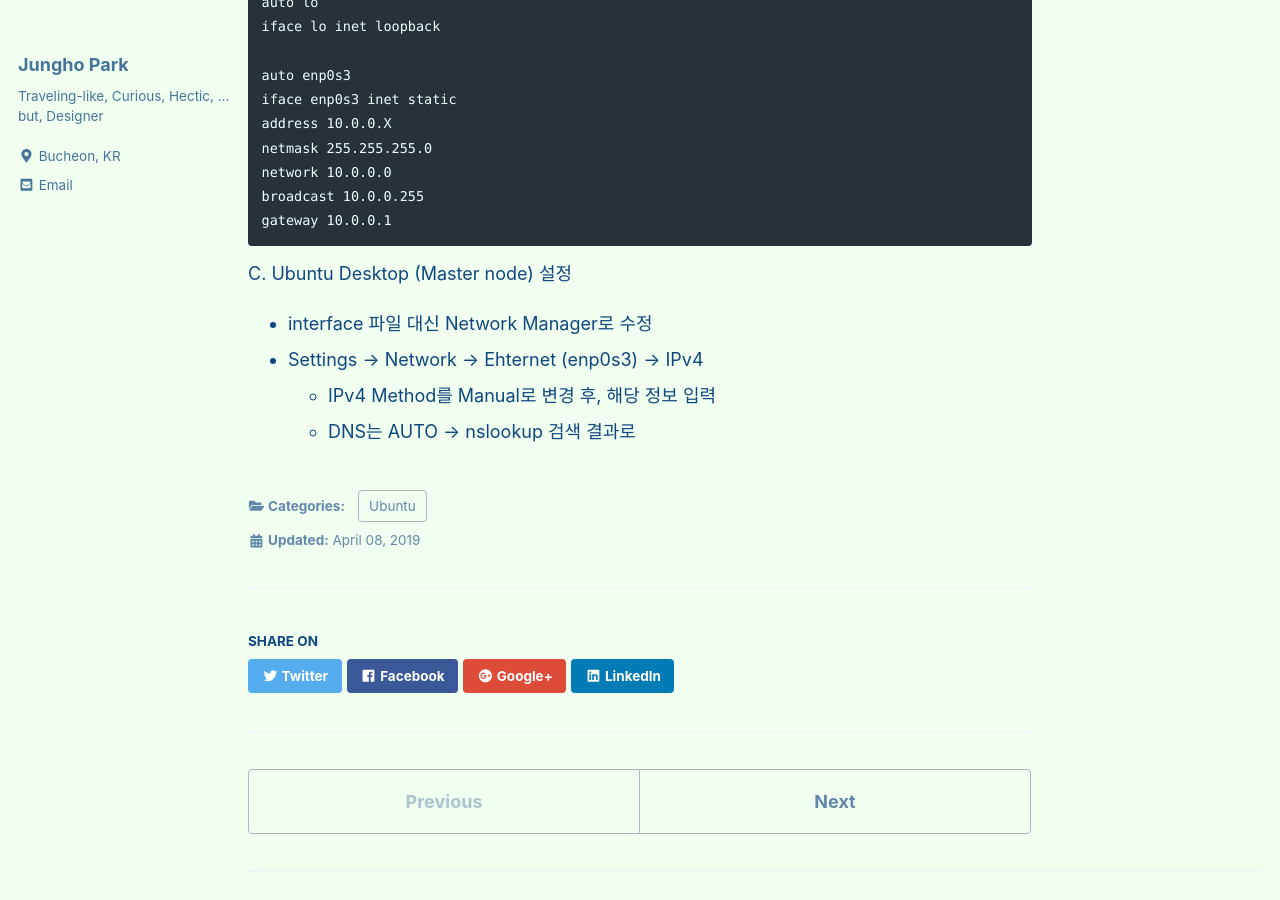
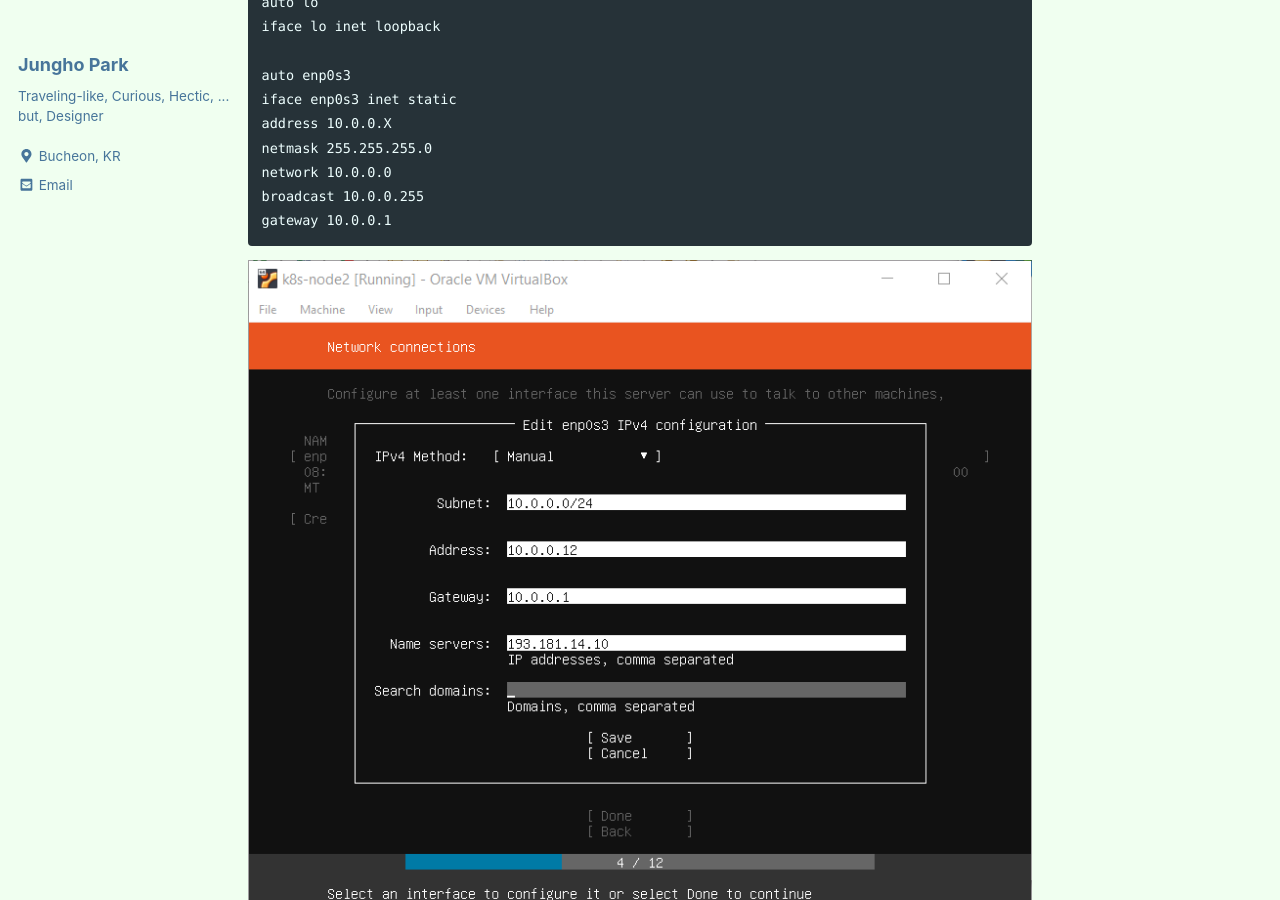
Before and after one commit to unipark00/tekrepo, a Jekyll site: the page built from _posts/2018-12-03-ubuntu-setup.md, in a window 1280 px wide and 900 px high, scrolled down 1089 px. Built offline with Jekyll 4.4.1, drawn with Linux system fonts in a browser that asks for light colours; cached includes are drawn as plain includes.

Commit message:
Update 2018-12-03-ubuntu-setup.md

````diff
--- a/_posts/2018-12-03-ubuntu-setup.md
+++ b/_posts/2018-12-03-ubuntu-setup.md
@@ -52,6 +52,7 @@ network 10.0.0.0
 broadcast 10.0.0.255
 gateway 10.0.0.1
 ```
+![ubuntu-18.04.2](https://github.com/unipark00/tekrepo/blob/master/_posts/20190410_165245.png?raw=true)
 C. Ubuntu Desktop (Master node) 설정
    * interface 파일 대신 Network Manager로 수정
    * Settings -> Network -> Ehternet (enp0s3) -> IPv4
````
